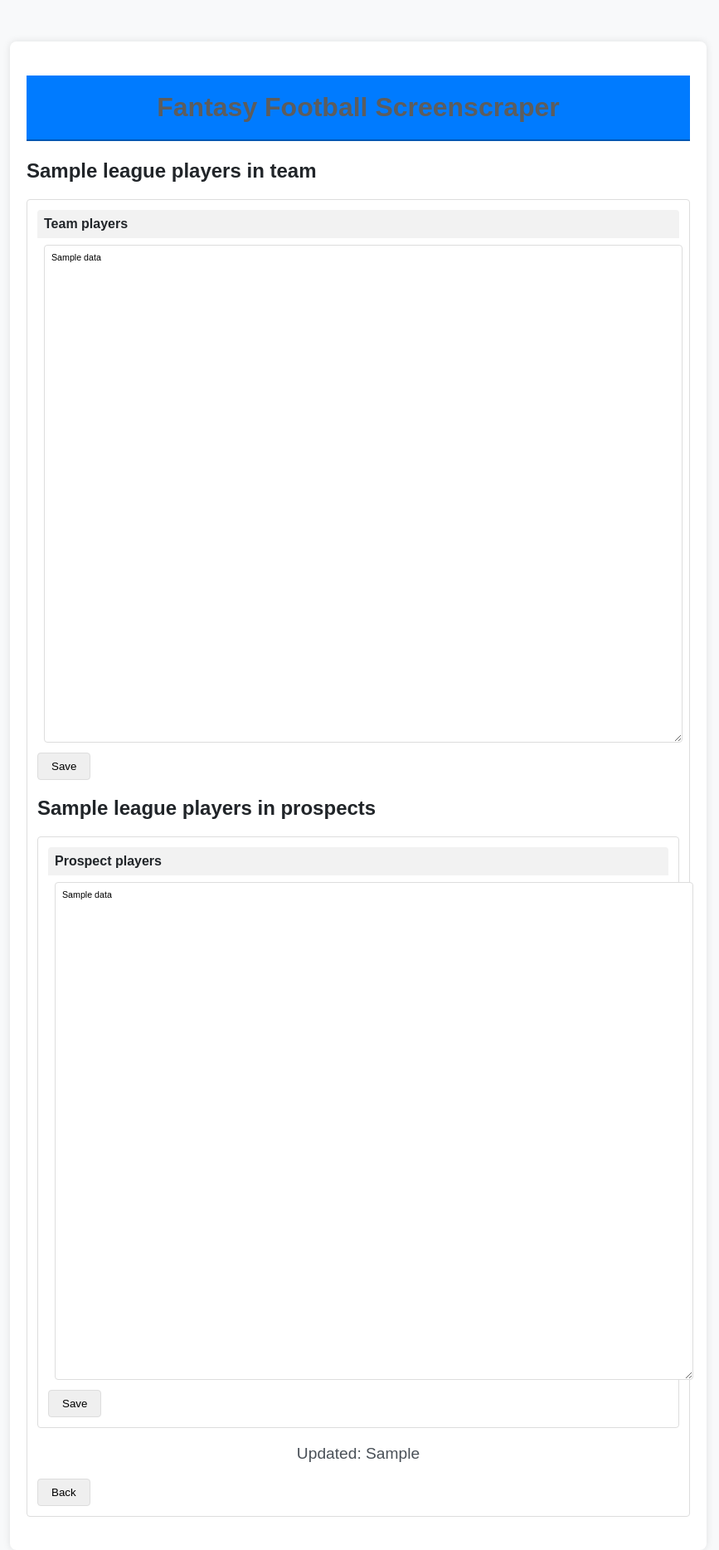
After one commit to Gaffelmannen/Scripts, a Flask app: template ScreenScrapeBundesligaInjuries/templates/team.html in a window 1280 px wide. The commit adds this page. Shown: the whole page at 83% size, without its empty margins (208-1075 px from the left). Run offline with Flask 3, Linux system fonts and the light colour scheme; the template is opened without the code that fills it: most values are stand-ins (such as "Sample title", 1, 10 or a date in 2020).

Commit message:
Feature: Added support for web based team edit.

```diff
--- a/ScreenScrapeBundesligaInjuries/app.py
+++ b/ScreenScrapeBundesligaInjuries/app.py
@@ -18,10 +18,11 @@ app = Flask(__name__)
 
 @app.route("/", methods=["GET", "POST"])
 def home():
-
     return render_template("index.html",
+                           utc_dt=datetime.datetime.now(),
                            rows=leagues_and_sources_map,
-                           target="stats")
+                           target="stats",
+                           sls=["bundesliga-players", "premierleague-players"])
 
 @app.route("/injuries", methods=["POST"])
 def info():
@@ -33,18 +34,15 @@ def info():
     prospect_json = ffs.get_injured_players_in_prospects(sls)
 
     return render_template("injuries.html",
+                           utc_dt=datetime.datetime.now(),
                            injuries_squad=squad_json,
                            injuries_prospects=prospect_json,
-                           utc_dt=datetime.datetime.utcnow(),
                            league=league)
 
 @app.route("/stats", methods=["POST"])
 def stats():
     sls = request.form.get("sls")
-    print(sls)
-    print(sources)
     league = sls.split("-")[0]
-    source = sls.split("-")[1]
     ffs = FantasyFootballScraper(sls)
 
     data = []
@@ -54,10 +52,37 @@ def stats():
         captions.append(value)
 
     return render_template("stats.html",
+                           utc_dt=datetime.datetime.now(),
                            stats=data,
-                           utc_dt=datetime.datetime.utcnow(),
                            league=league,
                            captions=captions)
+
+@app.route("/team", methods=["POST"])
+def team():
+    sls = request.form.get("sls")
+    league = sls.split("-")[0]
+    ffs = FantasyFootballScraper(sls)
+    players = ffs.get_team_players_as_json(league=league)
+    prospects = ffs.get_prospect_players_as_json(league=league)
+    return render_template("team.html",
+                           utc_dt=datetime.datetime.now(),
+                           league=league,
+                           team_players=players,
+                           prospect_players=prospects)
+
+@app.route("/saveteam", methods=["POST"])
+def saveteam():
+    data = request.get_json()
+    league = data.get('league')
+    player_type = data.get('type')
+    player_data = data.get('data')
+
+    ffs = FantasyFootballScraper("bundesliga-sportsgambler")
+    ffs.save_team_players_as_json(league=league, type=player_type, content=player_data)
+
+    return {
+        "outcome" : "success"
+    }
 
 if __name__ == "__main__":
     app.run(debug=True)
--- a/ScreenScrapeBundesligaInjuries/static/styles.css
+++ b/ScreenScrapeBundesligaInjuries/static/styles.css
@@ -48,6 +48,22 @@ table.stats-table th:last-child {
     text-align: center;
 }
 
+textarea.edit-team {
+    width: 100%;
+    min-width: 770px;
+    max-width: 770px;
+    min-height: 600px;
+    max-height: 1000px;
+    height: auto;
+    padding: 8px;
+    border: 1px solid #ddd;
+    box-sizing: border-box;
+    font-family: inherit;
+    font-size: 8pt;
+    resize: vertical;
+    border-radius: 4px;
+}
+
 .container {
     max-width: 800px;
     margin: 0 auto;
@@ -58,11 +74,58 @@ table.stats-table th:last-child {
     margin-top: 50px;
 }
 
-a {
-    color: #007bff;
-    text-decoration: none;
+.stats-box {
+    border: 1px solid #ddd;
+    padding: 12px;
+    margin-bottom: 20px;
+    border-radius: 4px;
 }
 
-a:hover {
-    text-decoration: underline;
+.stats-header {
+    background-color: #f2f2f2;
+    padding: 8px;
+    font-weight: bold;
+    border-radius: 4px 4px 0 0;
 }
+
+.stats-content {
+    padding: 8px;
+}
+
+.styled-textarea {
+    width: 100%;
+    height: 150px;
+    padding: 8px;
+    box-sizing: border-box;
+    border: 1px solid #ddd;
+    border-radius: 4px;
+    resize: vertical;
+}
+
+.player-item {
+    padding: 6px;
+    border-bottom: 1px solid #ddd;
+}
+
+.player-item:last-child {
+    border-bottom: none;
+}
+
+button {
+    padding: 8px 16px;
+    border-radius: 4px;
+    border: 1px solid #ddd;
+    cursor: pointer;
+}
+
+#notification {
+    position: fixed;
+    top: 20px;
+    right: 20px;
+    background-color: #4CAF50;
+    color: white;
+    padding: 10px;
+    border-radius: 4px;
+    display: none;
+    z-index: 1000;
+}
--- a/ScreenScrapeBundesligaInjuries/templates/injuries.html
+++ b/ScreenScrapeBundesligaInjuries/templates/injuries.html
@@ -37,7 +37,7 @@
 
             <h2>{{league.capitalize()}} injuries in prospects</h2>
             {% if injuries_prospects %}
-            <table border="1px">
+            <table class="stats-table">
                 <tr>
                     <th>Team</th>
                     <th>Name</th>
--- /dev/null
+++ b/ScreenScrapeBundesligaInjuries/templates/team.html
@@ -0,0 +1,88 @@
+<!DOCTYPE html>
+<html lang="en">
+<head>
+    <meta charset="UTF-8">
+    <meta name="viewport" content="width=device-width, initial-scale=1.0">
+    <title>Fantasy Football Scraper</title>
+    <link rel="stylesheet" href="{{ url_for('static', filename='styles.css') }}">
+
+    <script>
+        function showNotification(message, success=true) {
+            const notification = document.getElementById('notification');
+            notification.style.backgroundColor = success ? '#4CAF50' : '#f44336';
+            notification.textContent = message;
+            notification.style.display = 'block';
+
+            setTimeout(() => {
+                notification.style.display = 'none';
+            }, 3000);
+        }
+
+        function saveData(textareaId, league, type) {
+            const content = document.getElementById(textareaId).value;
+
+            fetch('/saveteam', {
+                method: 'POST',
+                headers: {'Content-Type': 'application/json'},
+                body: JSON.stringify({
+                    league: league,
+                    type: type,
+                    data: content
+                })
+            })
+            .then(response => response.json())
+            .then(data => {
+                showNotification('Data saved successfully!');
+            })
+            .catch(error => {
+                console.error('Error:', error);
+                showNotification(error, false);
+                //showNotification('An error occurred while saving data.', false);
+            });
+        }
+    </script>
+</head>
+<body>
+    <div class="container">
+        <h1>Fantasy Football Screenscraper</h1>
+
+        <h2>{{ league.capitalize() }} players in team</h2>
+        {% if team_players %}
+        <div class="stats-box">
+
+            <div class="stats-header">Team players</div>
+            <div class="stats-content">
+                <textarea id="text-{{league}}-team" class="edit-team">{{ team_players["data"] }}</textarea>
+            </div>
+
+            <button onclick="saveData('text-{{league}}-team', '{{league}}', 'team')">Save</button>
+        {% else %}
+            <p>No players in list.</p>
+        {% endif %}
+
+        <h2>{{ league.capitalize() }} players in prospects</h2>
+        {% if prospect_players %}
+        <div class="stats-box">
+
+            <div class="stats-header">Prospect players</div>
+            <div class="stats-content">
+                <textarea id="text-{{league}}-prospects" class="edit-team">{{ prospect_players["data"] }}</textarea>
+            </div>
+
+            <button onclick="saveData('text-{{league}}-prospects', '{{league}}', 'prospects')">Save</button>
+        </div>
+        {% else %}
+            <p>No players in list.</p>
+        {% endif %}
+
+        <p>Updated: {{ utc_dt }}</p>
+
+        <form name="back_form" method="POST" action="/">
+            <button type="submit">Back</button>
+        </form>
+    </div>
+
+    <div id="notification"></div>
+
+</body>
+</html>
```
Also changed, not shown: ScreenScrapeBundesligaInjuries/fantasy_football_scraper.py (+34 -1 lines), ScreenScrapeBundesligaInjuries/templates/index.html (+27 -0 lines), ScreenScrapeBundesligaInjuries/test.py (+22 -0 lines).
